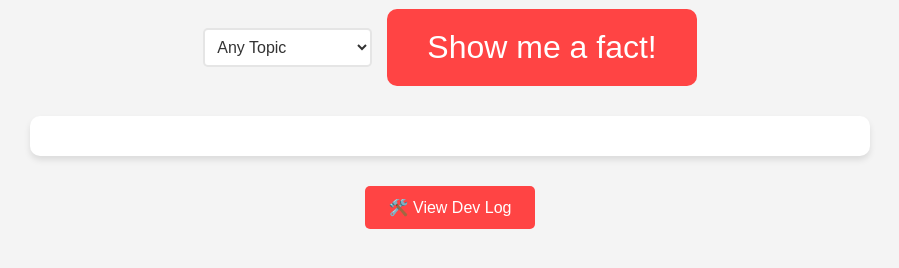
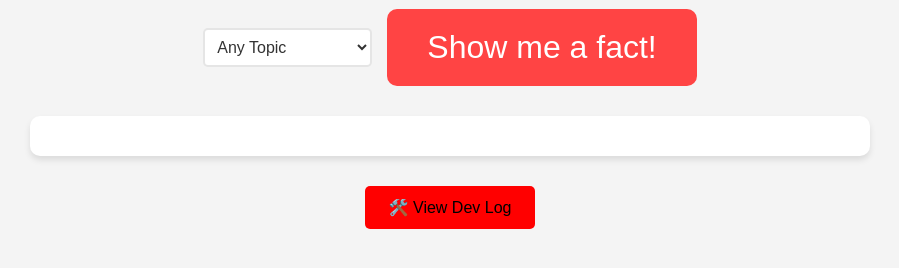
Before and after one commit to Retnuhnerek1/Fact-Generator, a plain HTML site: page index.html in a window 1280 px wide. Shown: the part 116-384 px from the top of the page, without its empty margins (190-1089 px from the left). Drawn offline with Linux system fonts and the light colour scheme.

Commit message:
Update index.html

```diff
--- a/index.html
+++ b/index.html
@@ -171,7 +171,7 @@
 <button style="
   padding: 0.75em 1.5em;
   font-size: 1rem;
-  background-color: #ff4444;
+  background-color: red;  <!-- changed to red -->
   color: white;
   border: none;
   border-radius: 5px;
```
